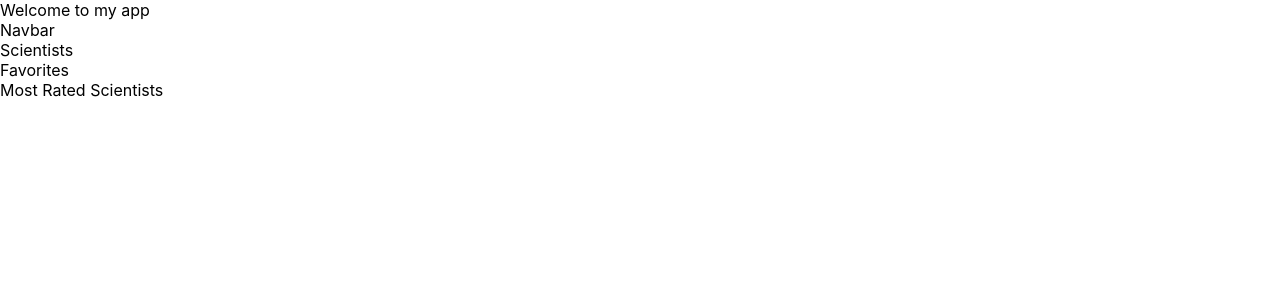
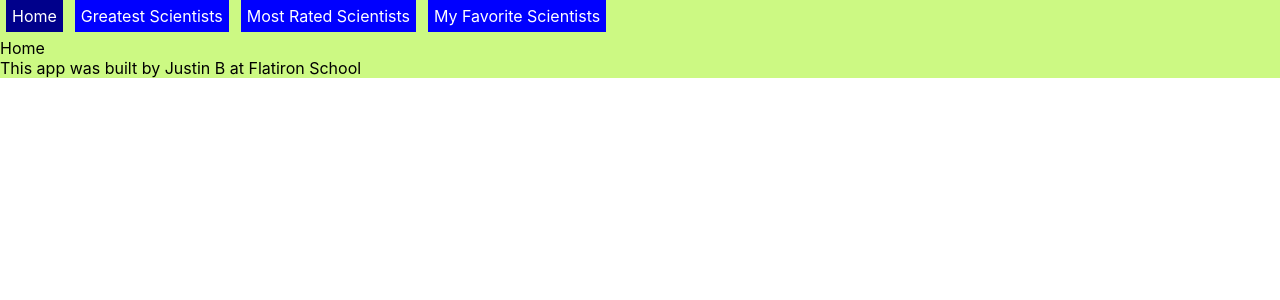
Before and after one commit to jbigishiro/phase-2-project-greatest-scientists, a React (Create React App) app: page / in a window 1280 px wide. Shown: the top 300 px of the page. Built offline with nearby package versions, Linux system fonts and the light colour scheme.

Commit message:
adds Footer component

```diff
--- a/package.json
+++ b/package.json
@@ -8,6 +8,7 @@
     "@testing-library/user-event": "^13.5.0",
     "react": "^18.2.0",
     "react-dom": "^18.2.0",
+    "react-router-dom": "^5.3.4",
     "react-scripts": "5.0.1",
     "web-vitals": "^2.1.4"
   },
@@ -34,5 +35,8 @@
       "last 1 firefox version",
       "last 1 safari version"
     ]
+  },
+  "devDependencies": {
+    "@types/react-router-dom": "^5.3.3"
   }
 }
--- a/src/components/App.js
+++ b/src/components/App.js
@@ -1,18 +1,31 @@
 import React from "react";
-import scientists from "../data/db.json"
-import Navbar from "./Navbar"
-import Scientists from "./Scientists"
-import Favorites from "./Favorites"
-import MostRated from "./MostRated"
+import { Route, Switch } from "react-router-dom";
+import NavBar from "./NavBar";
+import Scientists from "./Scientists";
+import Favorites from "./Favorites";
+import MostRated from "./MostRated";
+import Home from "./Home";
+import {Footer} from "./Footer"
 
 function App() {
   return (
-    <div>
-    Welcome to my app
-    <Navbar/>
-    <Scientists/>
-    <Favorites/>
-    <MostRated/>
+    <div className="body">
+      <NavBar />
+      <Switch>
+        <Route exact path="/scientists">
+          <Scientists />
+        </Route>
+        <Route exact path="/most_rated">
+          <MostRated />
+        </Route>
+        <Route exact path="/favorite">
+          <Favorites />
+        </Route>
+        <Route exact path="/">
+          <Home />
+        </Route>
+      </Switch>
+      <Footer/>
     </div>
   );
 }
--- /dev/null
+++ b/src/components/Footer.js
@@ -0,0 +1,7 @@
+import React from 'react'
+
+export const Footer = () => {
+  return (
+    <div>This app was built by Justin B at Flatiron School</div>
+  )
+}
--- /dev/null
+++ b/src/components/Home.js
@@ -0,0 +1,9 @@
+import React from 'react'
+
+const Home = () => {
+  return (
+    <div>Home</div>
+  )
+}
+
+export default Home
--- /dev/null
+++ b/src/components/NavBar.js
@@ -0,0 +1,64 @@
+import React from "react";
+import { NavLink } from "react-router-dom";
+
+const linkStyles = {
+  display: "inline-block",
+
+  padding: "6px",
+  margin: "0 6px 6px",
+  background: "blue",
+  textDecoration: "none",
+  color: "white",
+};
+
+function NavBar() {
+  return (
+    <div>
+      <NavLink
+        to="/"
+        exact
+        style={linkStyles}
+        activeStyle={{
+          background: "darkblue",
+        }}
+      >
+        Home
+      </NavLink>
+
+      <NavLink
+        to="/scientists"
+        exact
+        style={linkStyles}
+        activeStyle={{
+          background: "darkblue",
+        }}
+      >
+        Greatest Scientists
+      </NavLink>
+
+      <NavLink
+        to="/most_rated"
+        exact
+        style={linkStyles}
+        activeStyle={{
+          background: "darkblue",
+        }}
+      >
+        Most Rated Scientists
+      </NavLink>
+
+      <NavLink
+        to="/favorite"
+        exact
+        style={linkStyles}
+        activeStyle={{
+          background: "darkblue",
+        }}
+      >
+        My Favorite Scientists
+      </NavLink>
+    </div>
+  );
+}
+
+export default NavBar;
--- a/src/components/Navbar.js
+++ /dev/null
@@ -1,9 +0,0 @@
-import React from 'react'
-
-function Navbar() {
-  return (
-    <div>Navbar</div>
-  )
-}
-
-export default Navbar
--- a/src/index.css
+++ b/src/index.css
@@ -11,3 +11,8 @@ code {
   font-family: source-code-pro, Menlo, Monaco, Consolas, 'Courier New',
     monospace;
 }
+
+.body {
+background: rgb(204, 249, 131);
+
+}
--- a/src/index.js
+++ b/src/index.js
@@ -2,11 +2,12 @@ import React from 'react';
 import ReactDOM from 'react-dom/client';
 import './index.css';
 import App from './components/App';
+import {BrowserRouter} from "react-router-dom"
 
 
 const root = ReactDOM.createRoot(document.getElementById('root'));
 root.render(
-  <React.StrictMode>
+  <BrowserRouter>
     <App />
-  </React.StrictMode>
+  </BrowserRouter>
 );
```
Also changed, not shown: 1 other file (tests, documents, lock files or other folders).
